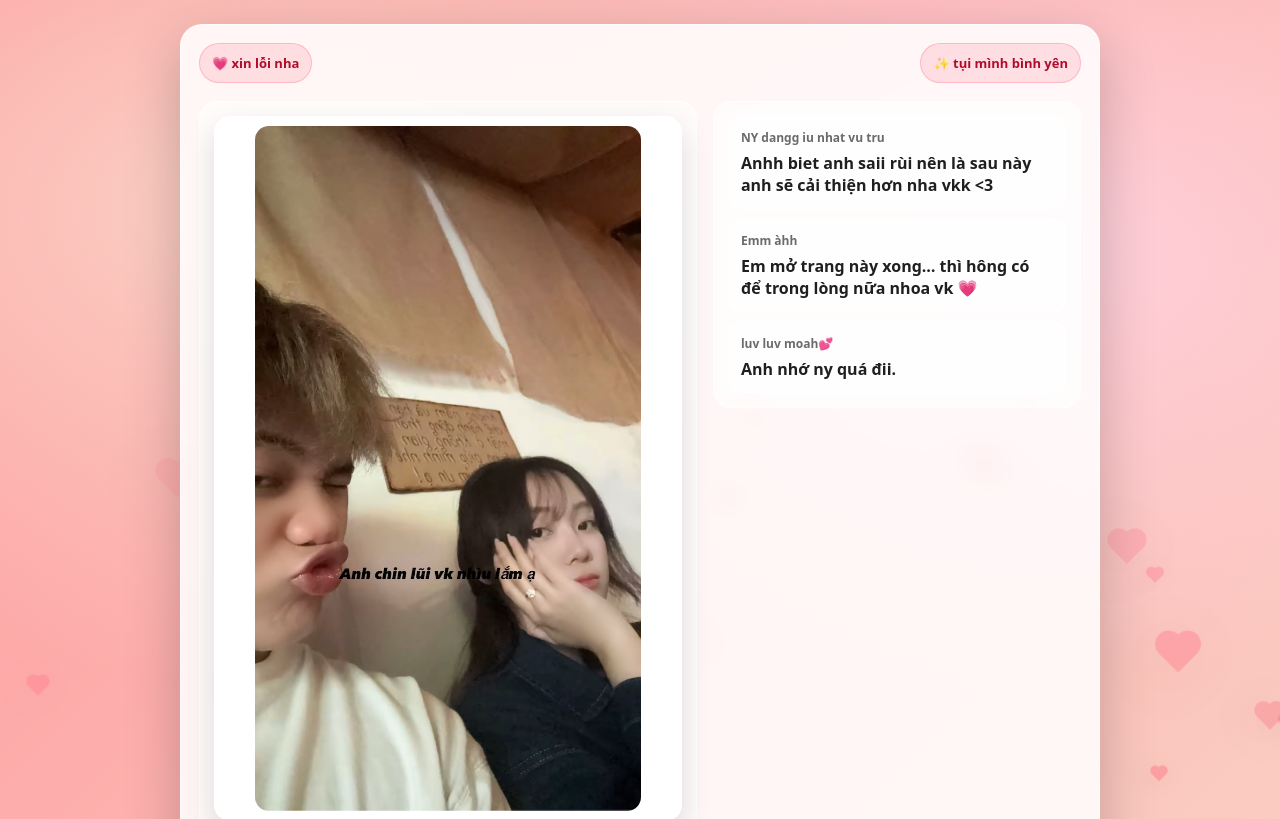
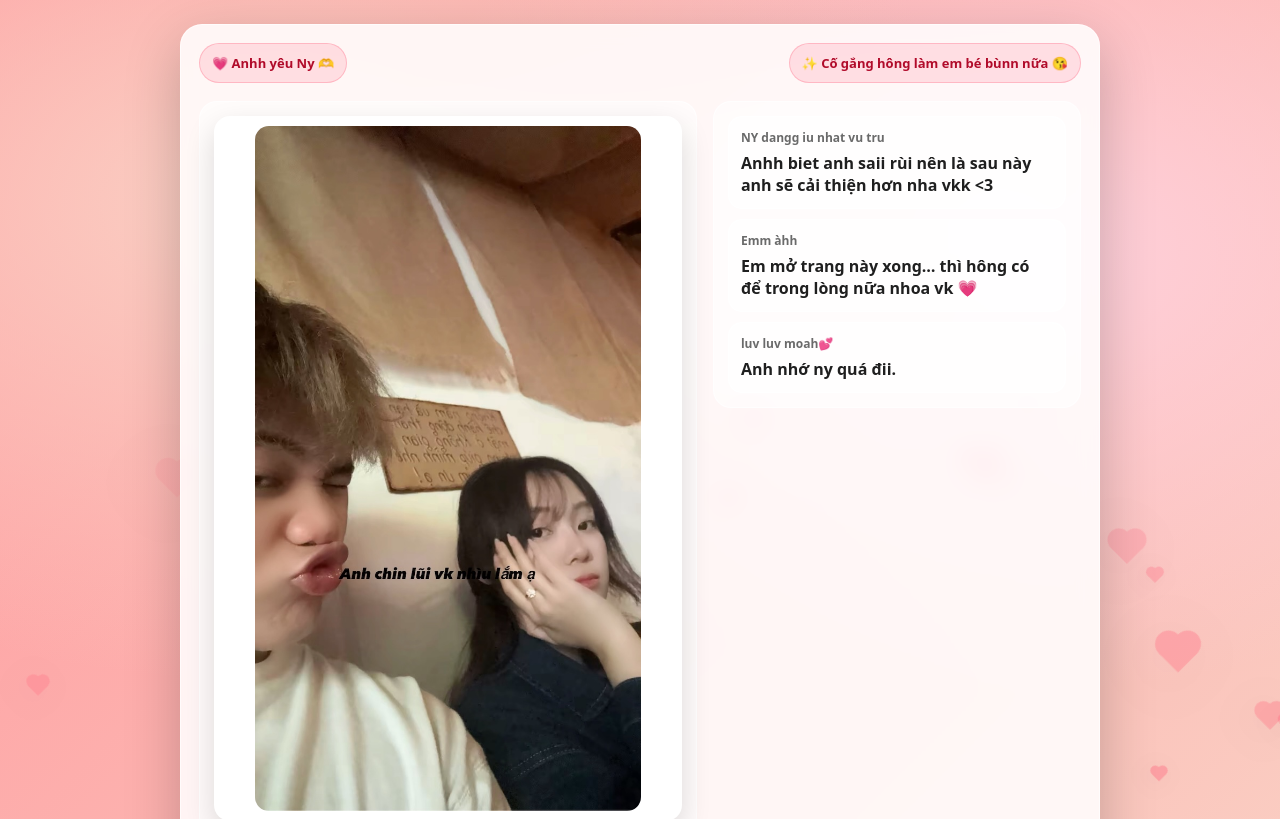
Before and after one commit to nguyenthiennhan27-cmyk/emmm, a plain HTML site: page index.html in a window 1280 px wide. Shown: the top 819 px of the page. Drawn offline with Linux system fonts and the light colour scheme.

Commit message:
Update index.html

```diff
--- a/index.html
+++ b/index.html
@@ -184,8 +184,8 @@
 
   <main class="card">
     <div class="topbar">
-      <div class="pill">💗 xin lỗi nha</div>
-      <div class="pill">✨ tụi mình bình yên</div>
+      <div class="pill">💗 Anhh yêu Ny 🫶</div>
+      <div class="pill">✨ Cố gắng hông làm em bé bùnn nữa 😘</div>
     </div>
 
     <section class="content">
```
